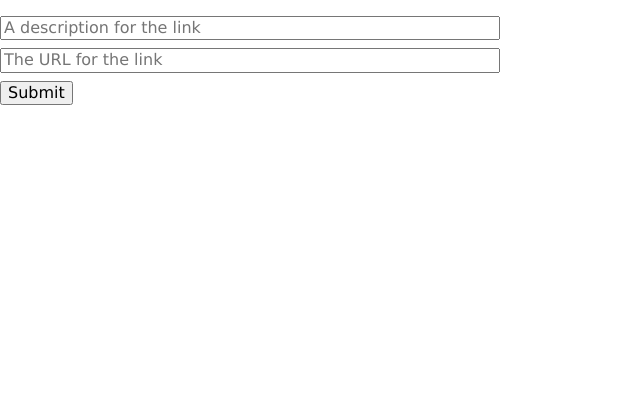
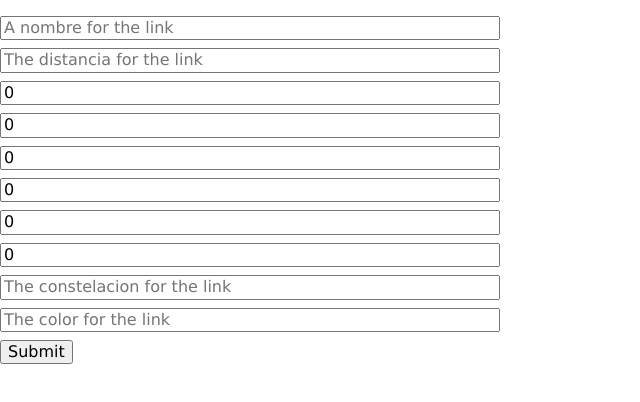
Before and after one commit to FerminDRA/front-graphql, a React (Create React App) app: page / in a window 1280 px wide. Shown: the top 402 px of the page, without its empty margins (0-640 px from the left). Built offline with nearby package versions, Linux system fonts and the light colour scheme.

Commit message:
add mutations

```diff
--- a/src/components/CreateLink.js
+++ b/src/components/CreateLink.js
@@ -4,21 +4,19 @@ import { useMutation, gql } from '@apollo/client';
 
 const CREATE_LINK_MUTATION = gql`
   mutation PostMutation(
-    $nombre: String!
-    $distancia: String!
-    $radio: Float!
-    $rotacion: Float!
-    $edad: Int!
-    $ubicacion: Int!
-    $masa: Int!
-    $temperatura: Float!
-    $constelacion: String!
-    $color: String
-    )
-    {
-        createLink(nombre: $nombre,distancia: $distancia,radio: $radio,rotacion: $rotacion,edad: $edad,ubicacion: $ubicacion,masa: $masa,temperatura: $temperatura,constelacion: $constelacion,color: $color) {
+    $nombre: String!,
+    $distancia: String!,
+    $radio: Float!,
+    $rotacion: Float!,
+    $edad: Int!,
+    $ubicacion: Int!,
+    $masa: Int!,
+    $temperatura: Float!,
+    $constelacion: String!,
+    $color: String!
+    ){
+      createEstrella(nombre: $nombre,distancia: $distancia,radio: $radio,rotacion: $rotacion,edad: $edad,ubicacion: $ubicacion,masa: $masa,temperatura: $temperatura,constelacion: $constelacion,color: $color) {
         id
-        createdAt
         nombre
         distancia
         radio
@@ -29,36 +27,36 @@ const CREATE_LINK_MUTATION = gql`
         temperatura
         constelacion
         color
-        }
+     }
     }
 `;
 
 const CreateLink = () => {
   const [formState, setFormState] = useState({
-    color: '',
-    constelacion: '',
-    distancia: '',
-    edad: 0,
-    masa: 0,
-    nombre: '',
-    radio: 0,
-    rotacion: 0,
-    temperatura: 0,
-    ubicacion: 0
+    nombre:'',
+    distancia:'',
+    radio:0,
+    rotacion:0,
+    edad:0,
+    ubicacion:0,
+    masa:0,
+    temperatura:0,
+    constelacion:'',
+    color:''
   });
 
   const [createLink] = useMutation(CREATE_LINK_MUTATION, {
     variables: {
-        color: '',
-        constelacion: '',
-        distancia: '',
-        edad: 0,
-        masa: 0,
-        nombre: '',
-        radio: 0,
-        rotacion: 0,
-        temperatura: 0,
-        ubicacion: 0
+      nombre: formState.nombre,
+      distancia: formState.distancia,
+      radio: formState.radio,
+      rotacion: formState.rotacion,
+      edad: formState.edad,
+      ubicacion: formState.ubicacion,
+      masa: formState.masa,
+      temperatura: formState.temperatura,
+      constelacion: formState.constelacion,
+      color: formState.color
     }
   });
 
@@ -73,27 +71,123 @@ const CreateLink = () => {
         <div className="flex flex-column mt3">
           <input
             className="mb2"
-            value={formState.description}
+            value={formState.nombre}
             onChange={(e) =>
               setFormState({
                 ...formState,
-                description: e.target.value
+                nombre: e.target.value
               })
             }
             type="text"
-            placeholder="A description for the link"
+            placeholder="A nombre for the link"
           />
           <input
             className="mb2"
-            value={formState.url}
+            value={formState.distancia}
             onChange={(e) =>
               setFormState({
                 ...formState,
-                url: e.target.value
+                distancia: e.target.value
               })
             }
             type="text"
-            placeholder="The URL for the link"
+            placeholder="The distancia for the link"
+          />
+          <input
+            className="mb2"
+            value={formState.radio}
+            onChange={(e) =>
+              setFormState({
+                ...formState,
+                radio: e.target.value
+              })
+            }
+            type="number"
+            placeholder="The radio for the link"
+          />
+          <input
+            className="mb2"
+            value={formState.rotacion}
+            onChange={(e) =>
+              setFormState({
+                ...formState,
+                rotacion: e.target.value
+              })
+            }
+            type="number"
+            placeholder="The rotacion for the link"
+          />
+          <input
+            className="mb2"
+            value={formState.edad}
+            onChange={(e) =>
+              setFormState({
+                ...formState,
+                edad: e.target.value
+              })
+            }
+            type="number"
+            placeholder="The edad for the link"
+          />
+          <input
+            className="mb2"
+            value={formState.ubicacion}
+            onChange={(e) =>
+              setFormState({
+                ...formState,
+                ubicacion: e.target.value
+              })
+            }
+            type="number"
+            placeholder="The ubicacion for the link"
+          />
+          <input
+            className="mb2"
+            value={formState.masa}
+            onChange={(e) =>
+              setFormState({
+                ...formState,
+                masa: e.target.value
+              })
+            }
+            type="number"
+            placeholder="The masa for the link"
+          />
+          <input
+            className="mb2"
+            value={formState.temperatura}
+            onChange={(e) =>
+              setFormState({
+                ...formState,
+                temperatura: e.target.value
+              })
+            }
+            type="number"
+            placeholder="The temperatura for the link"
+          />
+          <input
+            className="mb2"
+            value={formState.constelacion}
+            onChange={(e) =>
+              setFormState({
+                ...formState,
+                constelacion: e.target.value
+              })
+            }
+            type="text"
+            placeholder="The constelacion for the link"
+          />
+          <input
+            className="mb2"
+            value={formState.color}
+            onChange={(e) =>
+              setFormState({
+                ...formState,
+                color: e.target.value
+              })
+            }
+            type="text"
+            placeholder="The color for the link"
           />
         </div>
         <button type="submit">Submit</button>
```
